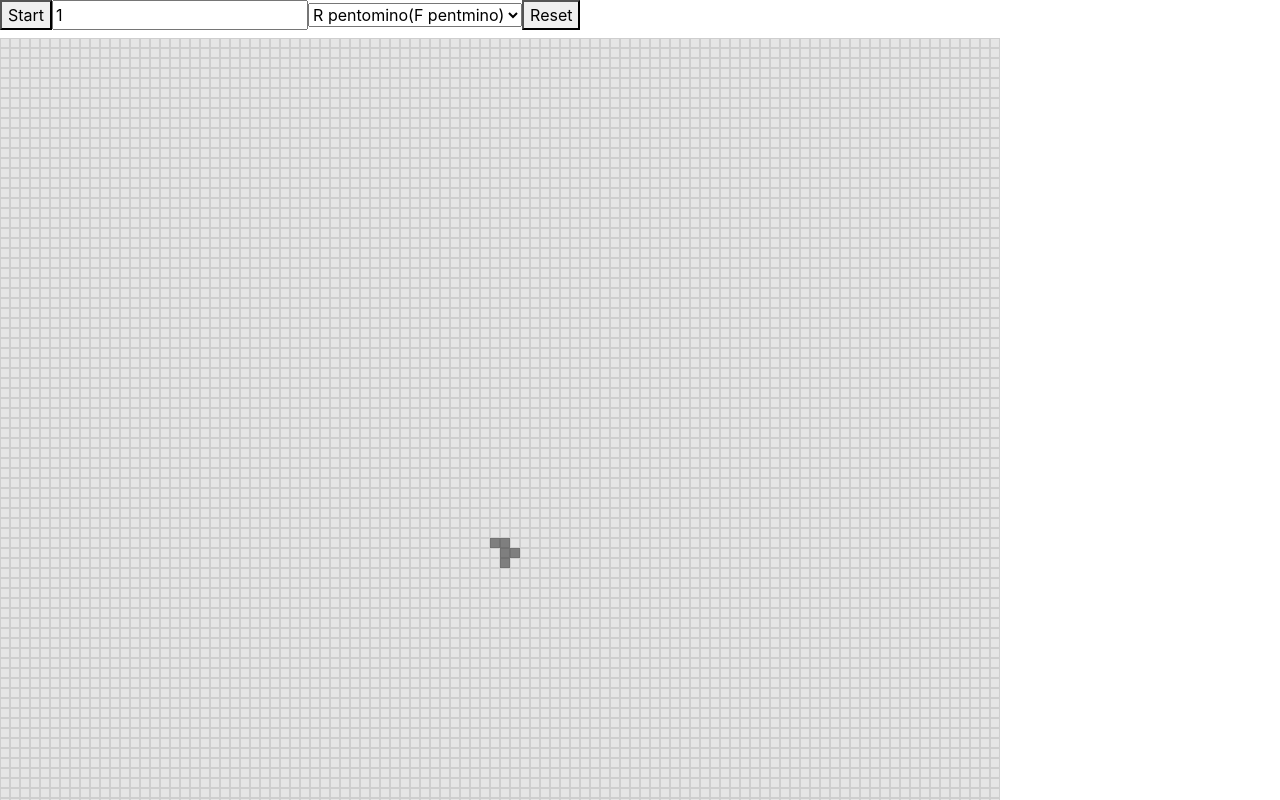
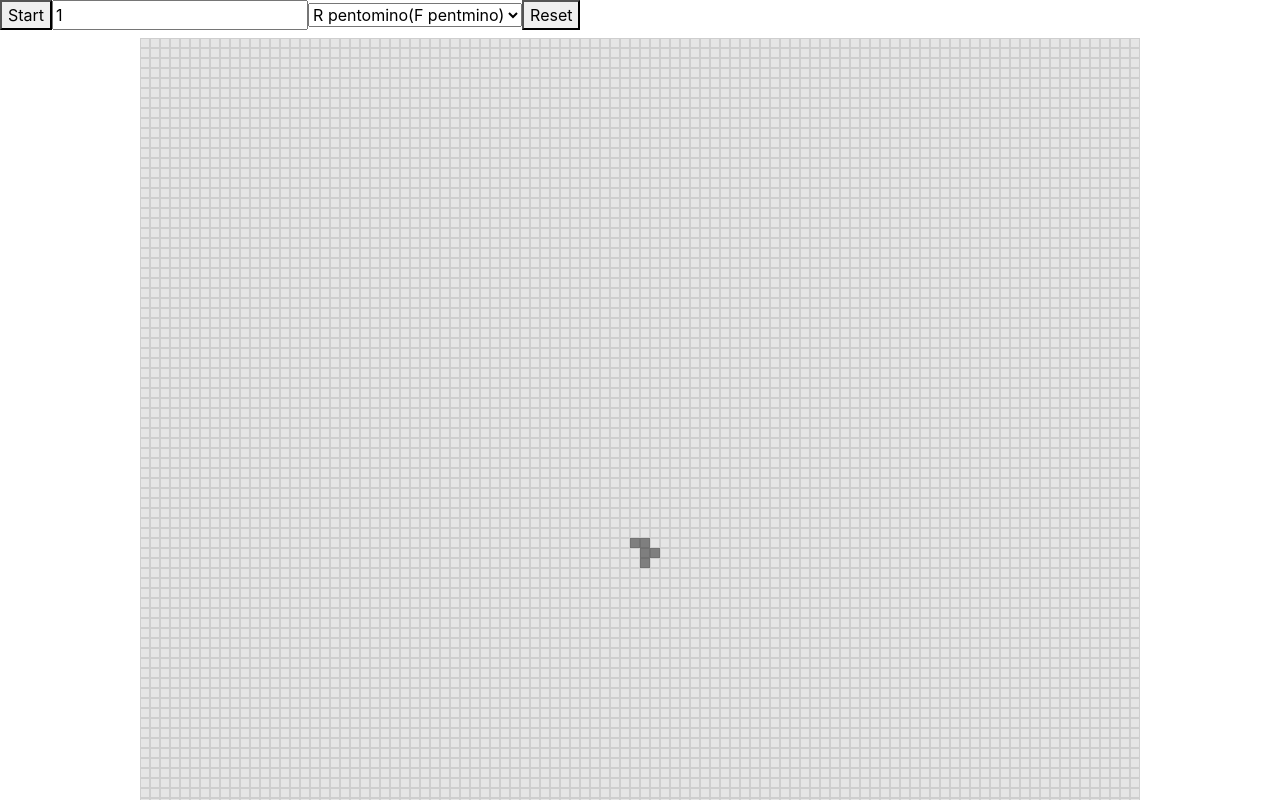
Before and after one commit to tanaka51/universe-of-lifegame, a React app: page / in a window 1280 px wide. Shown: the top 800 px of the page. Built offline with nearby package versions, Linux system fonts and the light colour scheme; the HTML template or start-up script is replaced by a standard one.

Commit message:
Centring board

```diff
--- a/src/sass/abstracts/_variables.scss
+++ b/src/sass/abstracts/_variables.scss
@@ -2,4 +2,5 @@
 // This file contains all application-wide Sass variables.
 // -----------------------------------------------------------------------------
 
+$board-width: 100;
 $cell-size: 10px;
--- a/src/sass/pages/_home.scss
+++ b/src/sass/pages/_home.scss
@@ -4,7 +4,12 @@
 
 .board {
   width: 1280px; // TODO: make it responsive
-  padding: 2rem;
+  margin: 0 auto;
+}
+
+.board-inner {
+  width: $board-width * $cell-size;
+  margin: 0 auto;
 }
 
 .row {
```
